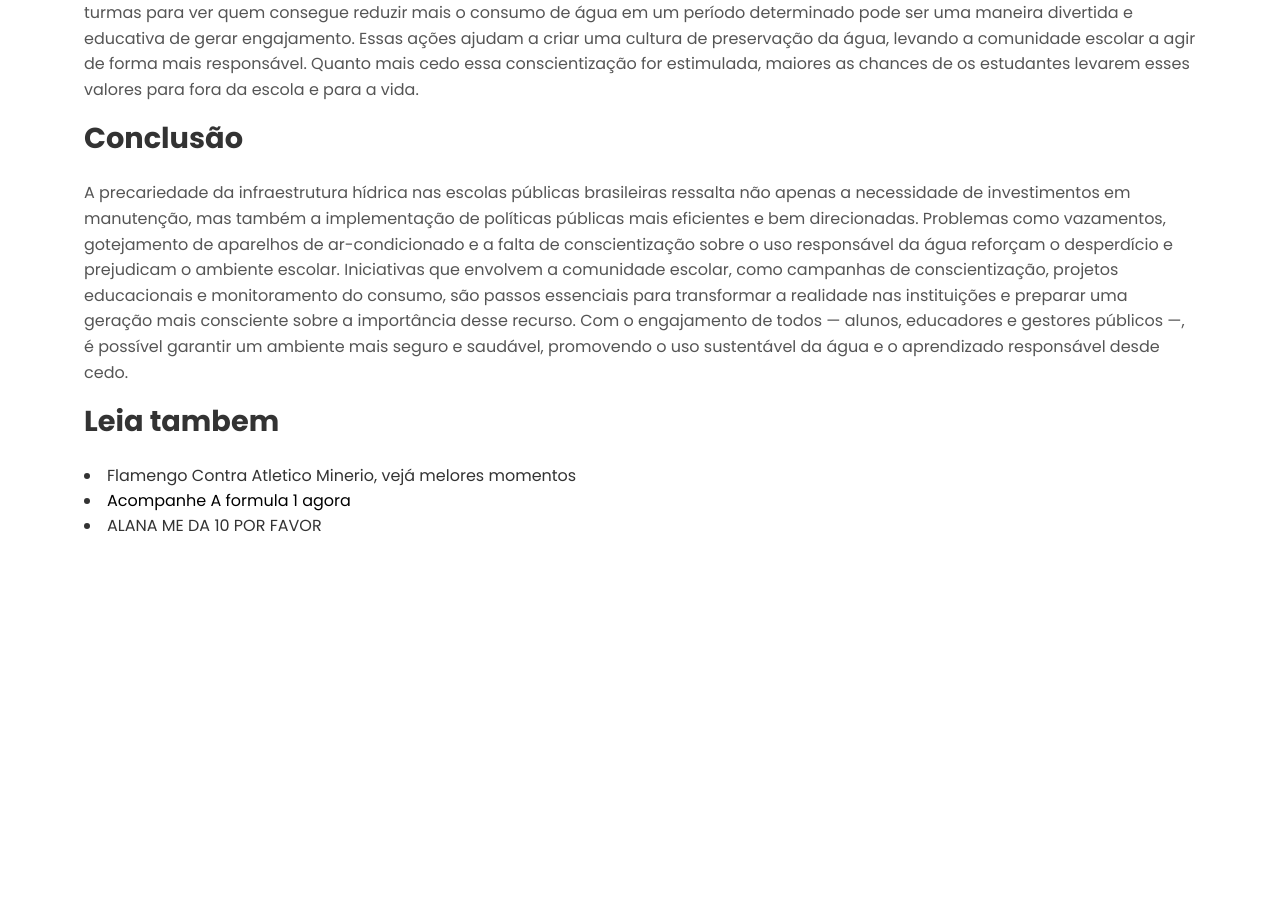
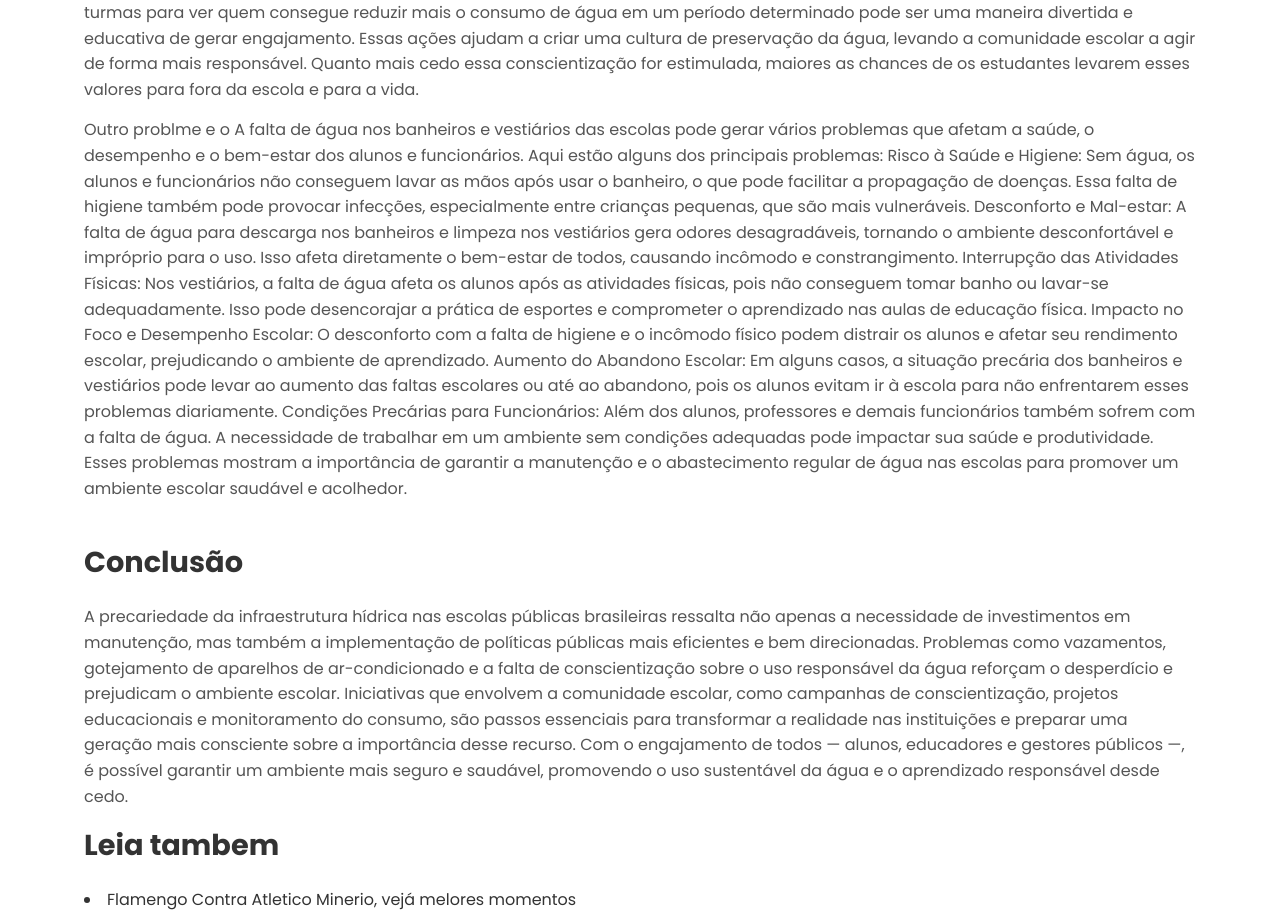
Before and after one commit to MykaelAguiar/Trabalho-Alana, a plain HTML site: page Noticia.html in a window 1280 px wide. Shown: the part 3143-4060 px from the top of the page. Before the commit the page ends 3701 px from the top, so only its background shows below. Drawn offline with Linux system fonts and the light colour scheme.

Commit message:
updatecia.html

```diff
--- a/Noticia.html
+++ b/Noticia.html
@@ -116,10 +116,23 @@ Essas atividades evidenciam a urgência de iniciativas que estimulem a conscient
 
                     Essas ações ajudam a criar uma cultura de preservação da água, levando a comunidade escolar a agir de forma mais responsável. Quanto mais cedo essa conscientização for estimulada, maiores as chances de os estudantes levarem esses valores para fora da escola e para a vida.
                 </p>
+                <p>
+                     Outro problme e o A falta de água nos banheiros e vestiários das escolas pode gerar vários problemas que afetam a saúde, o desempenho e o bem-estar dos alunos e funcionários. Aqui estão alguns dos principais problemas:
+
+                    Risco à Saúde e Higiene: Sem água, os alunos e funcionários não conseguem lavar as mãos após usar o banheiro, o que pode facilitar a propagação de doenças. Essa falta de higiene também pode provocar infecções, especialmente entre crianças pequenas, que são mais vulneráveis.
+                    Desconforto e Mal-estar: A falta de água para descarga nos banheiros e limpeza nos vestiários gera odores desagradáveis, tornando o ambiente desconfortável e impróprio para o uso. Isso afeta diretamente o bem-estar de todos, causando incômodo e constrangimento.
+                    Interrupção das Atividades Físicas: Nos vestiários, a falta de água afeta os alunos após as atividades físicas, pois não conseguem tomar banho ou lavar-se adequadamente. Isso pode desencorajar a prática de esportes e comprometer o aprendizado nas aulas de educação física.
+                    Impacto no Foco e Desempenho Escolar: O desconforto com a falta de higiene e o incômodo físico podem distrair os alunos e afetar seu rendimento escolar, prejudicando o ambiente de aprendizado.
+                    Aumento do Abandono Escolar: Em alguns casos, a situação precária dos banheiros e vestiários pode levar ao aumento das faltas escolares ou até ao abandono, pois os alunos evitam ir à escola para não enfrentarem esses problemas diariamente.
+                    Condições Precárias para Funcionários: Além dos alunos, professores e demais funcionários também sofrem com a falta de água. A necessidade de trabalhar em um ambiente sem condições adequadas pode impactar sua saúde e produtividade.
+                    Esses problemas mostram a importância de garantir a manutenção e o abastecimento regular de água nas escolas para promover um ambiente escolar saudável e acolhedor.
+                </p>
+                <br>
                 <h1>Conclusão</h1>
                 <p>
                     A precariedade da infraestrutura hídrica nas escolas públicas brasileiras ressalta não apenas a necessidade de investimentos em manutenção, mas também a implementação de políticas públicas mais eficientes e bem direcionadas. Problemas como vazamentos, gotejamento de aparelhos de ar-condicionado e a falta de conscientização sobre o uso responsável da água reforçam o desperdício e prejudicam o ambiente escolar. Iniciativas que envolvem a comunidade escolar, como campanhas de conscientização, projetos educacionais e monitoramento do consumo, são passos essenciais para transformar a realidade nas instituições e preparar uma geração mais consciente sobre a importância desse recurso. Com o engajamento de todos — alunos, educadores e gestores públicos —, é possível garantir um ambiente mais seguro e saudável, promovendo o uso sustentável da água e o aprendizado responsável desde cedo.
                 </p>
+
                 <h1>Leia tambem</h1>
                 <ul >
                     <li style=" list-style: inside;" class="an">Flamengo Contra Atletico Minerio, vejá melores momentos</li>
```
